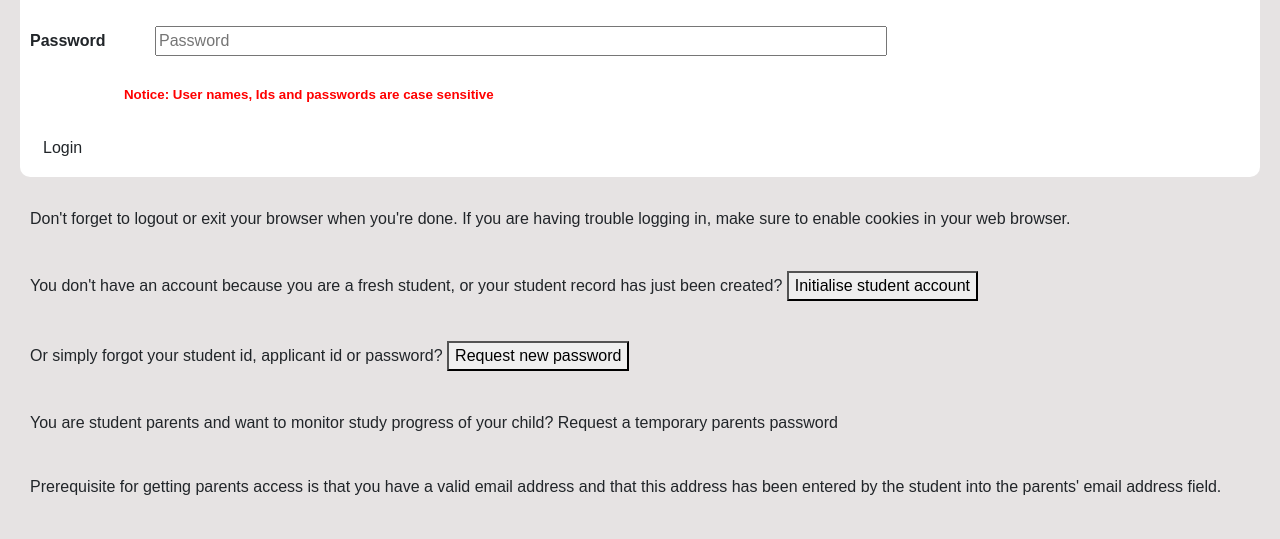
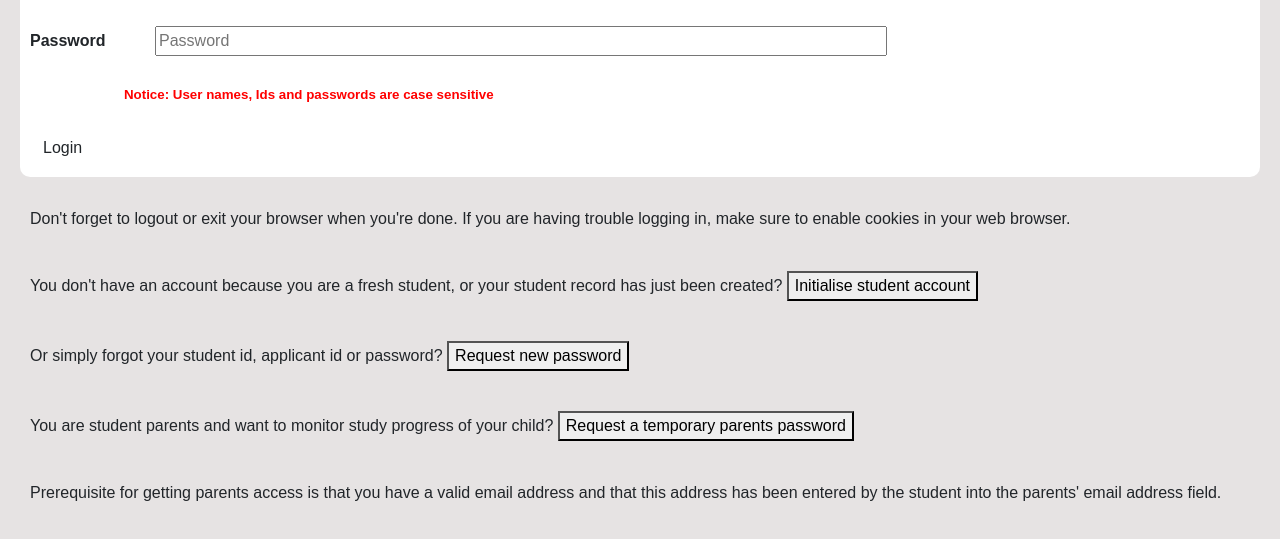
Before and after one commit to MarveyGold/Uniben-Clone, a plain HTML site: page login.html in a window 1280 px wide. Shown: the part 181-720 px from the top of the page. Drawn offline with nearby package versions, Linux system fonts and the light colour scheme.

Commit message:
Update login.html

```diff
--- a/login.html
+++ b/login.html
@@ -73,7 +73,7 @@
 
       </p>
       <p>
-          You are student parents and want to monitor study progress of your child? Request a temporary parents password
+          You are student parents and want to monitor study progress of your child? <button class='greenbtn'>Request a temporary parents password</button>
       </p>
         <p>
             Prerequisite for getting parents access is that you have a valid email address and that this address has been entered by the student into the parents' email address field.
```
